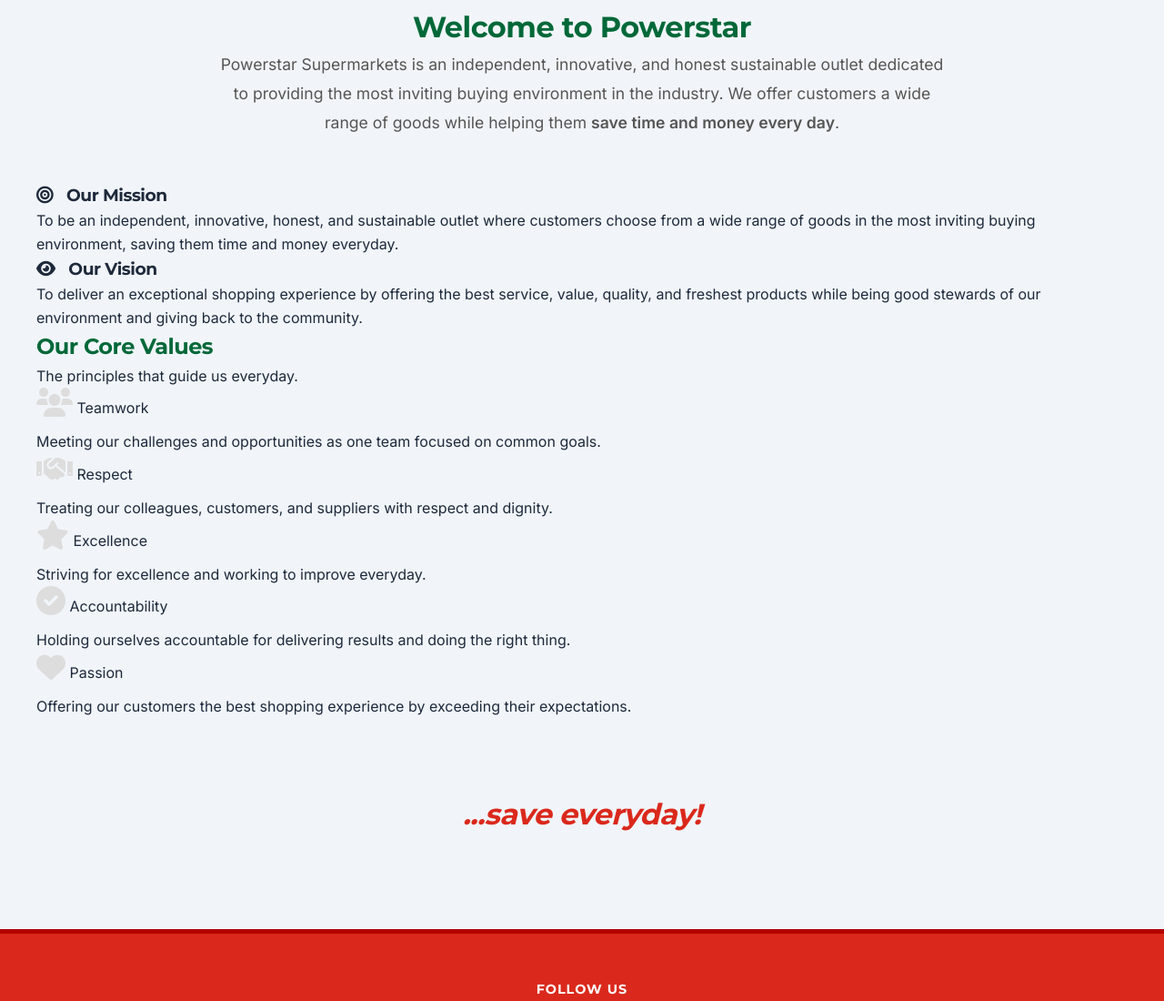
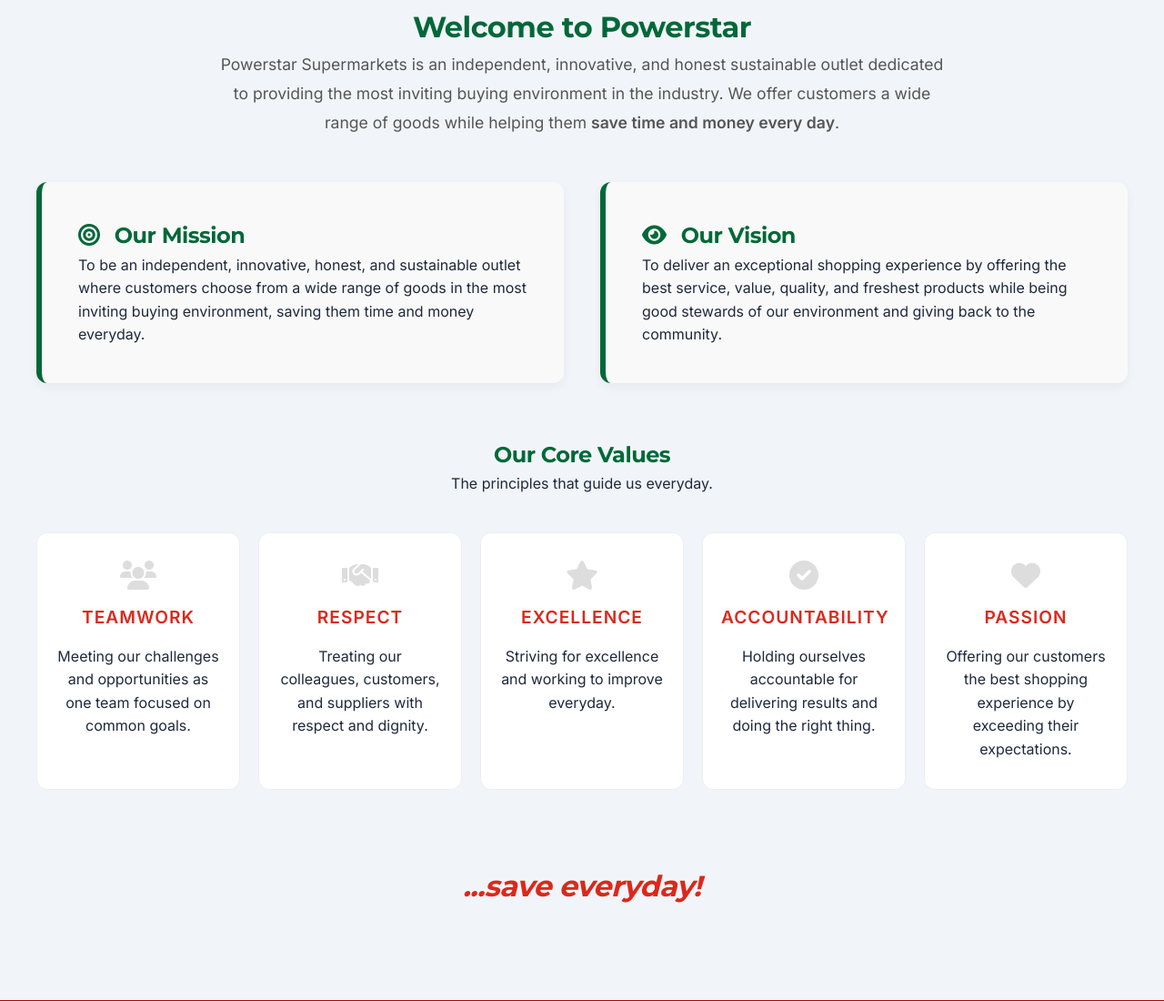
Before and after one commit to MarkTechKe-design/powerstar-website, a PHP site: page /about.html in a window 1280 px wide. Shown: the part 560-1660 px from the top of the page at 91% size. Run offline with PHP 8.4, Linux system fonts and the light colour scheme.

Commit message:
Add styles for About Us page and value cards
Added styles for the About Us page, including mission and vision grid, core values section, and value cards with hover effects.

```diff
--- a/css/style.css
+++ b/css/style.css
@@ -327,6 +327,84 @@ footer {
     .contact-column, .loyalty-card { min-width: 100%; padding: 30px; }
     .button, .btn-primary { width: 100%; }
 }
+/* --- ABOUT US PAGE STYLES --- */
 
+/* Mission & Vision Grid */
+.mission-vision-grid {
+    display: grid;
+    grid-template-columns: repeat(auto-fit, minmax(300px, 1fr));
+    gap: 40px;
+    margin-top: 40px;
+    margin-bottom: 60px;
+}
+
+.mv-card {
+    background: #f9f9f9;
+    padding: 40px;
+    border-radius: 12px;
+    border-left: 6px solid #006838; /* Powerstar Green */
+    box-shadow: 0 4px 12px rgba(0,0,0,0.05);
+}
+
+.mv-card h3 {
+    color: #006838;
+    margin-top: 0;
+    font-size: 1.5rem;
+}
+
+/* Core Values Section */
+.values-section {
+    margin-top: 60px;
+    text-align: center;
+}
+
+.values-grid {
+    display: grid;
+    grid-template-columns: repeat(auto-fit, minmax(220px, 1fr));
+    gap: 20px;
+    margin-top: 40px;
+}
+
+.value-card {
+    background: white;
+    border: 1px solid #eee;
+    padding: 30px 20px;
+    border-radius: 12px;
+    transition: transform 0.3s ease, box-shadow 0.3s ease;
+    text-align: center;
+    position: relative;
+    overflow: hidden;
+}
+
+.value-card:hover {
+    transform: translateY(-5px);
+    box-shadow: 0 10px 25px rgba(0,0,0,0.1);
+    border-color: #DA291C; /* Hover turns border Red */
+}
+
+/* A subtle red top border on hover */
+.value-card::before {
+    content: '';
+    position: absolute;
+    top: 0; left: 0; right: 0;
+    height: 4px;
+    background: #DA291C;
+    transform: scaleX(0);
+    transition: transform 0.3s ease;
+}
+
+.value-card:hover::before {
+    transform: scaleX(1);
+}
+
+.value-title {
+    color: #DA291C;
+    font-weight: 800;
+    font-size: 1.2rem;
+    display: block;
+    margin-bottom: 15px;
+    text-transform: uppercase;
+    letter-spacing: 1px;
+}
 @keyframes slideUp { from { opacity: 0; transform: translateY(40px); } to { opacity: 1; transform: translateY(0); } }
 @keyframes slideDown { from { opacity: 0; transform: translateY(-10px); } to { opacity: 1; transform: translateY(0); } }
```
